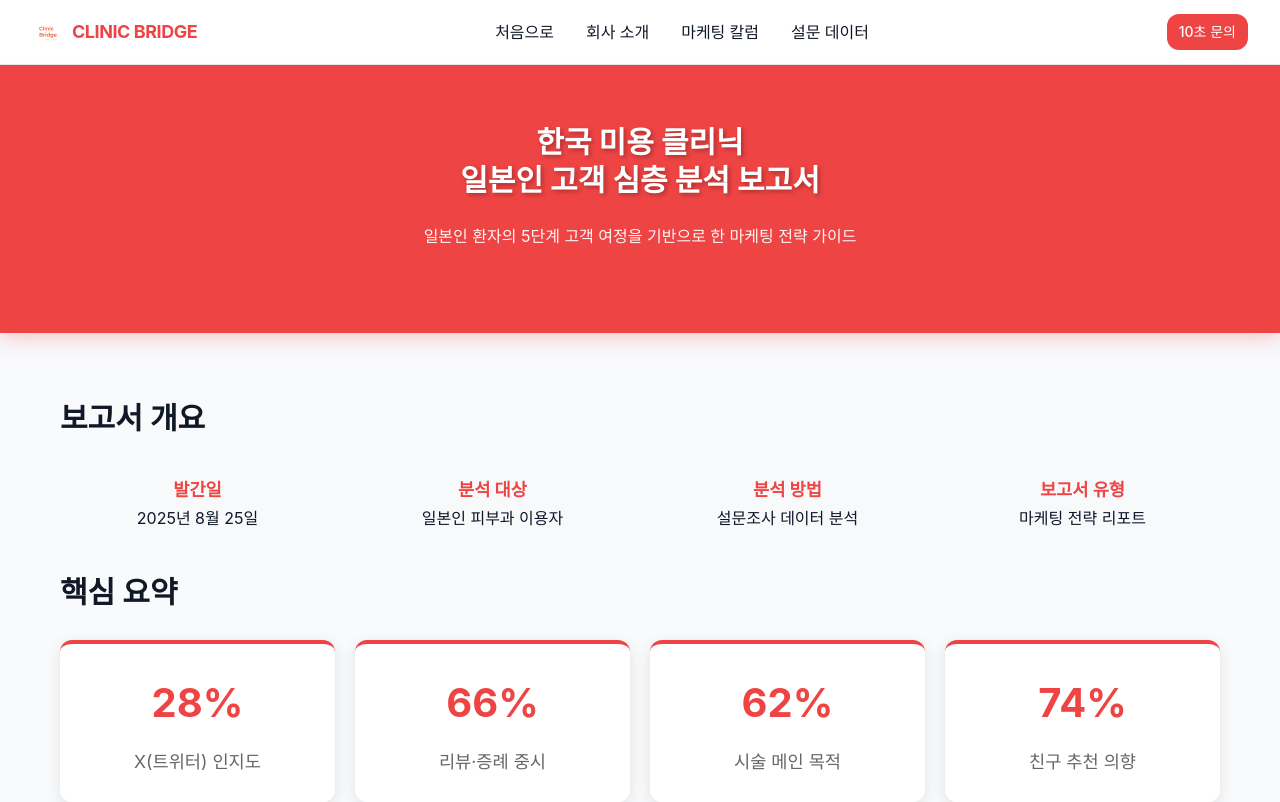
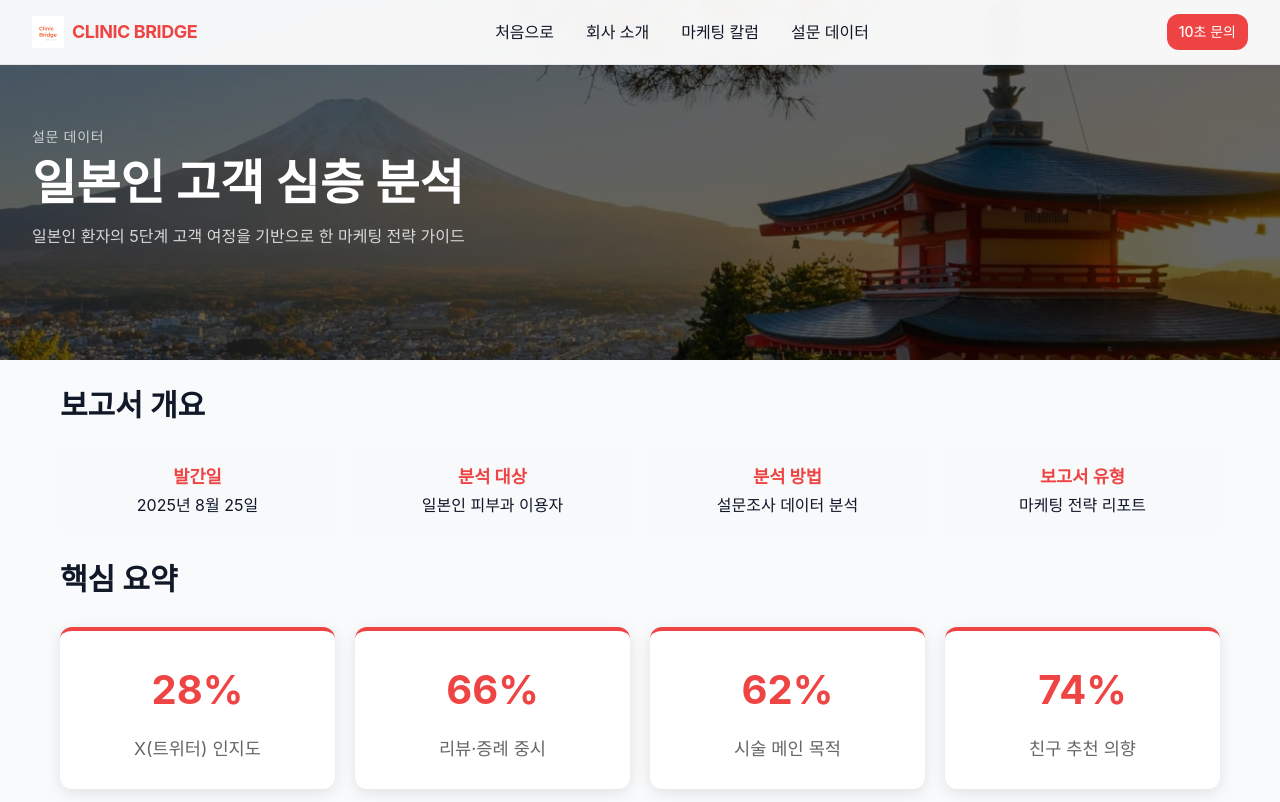
Before and after one commit to hckang2000/marketing, a Next.js app: page /data in a window 1280 px wide. Shown: the top 802 px of the page. Built offline with nearby package versions, Linux system fonts and the light colour scheme; no server answers; a web font is replaced by a local one.

Commit message:
feat: 서브페이지에 PageHero 컴포넌트 추가 (회사소개/블로그/설문데이터)

```diff
--- a/src/app/about/page.tsx
+++ b/src/app/about/page.tsx
@@ -7,32 +7,18 @@ import { Card, CardContent, CardHeader, CardTitle } from "@/components/common/Ca
 import { Button } from "@/components/common/Button"
 import { useContact } from "@/components/providers/ContactProvider"
 import { TeamIntroduction } from "@/components/sections/TeamIntroduction"
-
-
+import { PageHero } from "@/components/common/PageHero"
 
 export default function AboutPage() {
   const { openContact } = useContact()
 
   return (
     <div className="min-h-screen bg-gray-50">
-      <Container>
-        <div className="py-16">
-          {/* Header */}
-          <motion.div
-            initial={{ opacity: 0, y: 20 }}
-            animate={{ opacity: 1, y: 0 }}
-            transition={{ duration: 0.6 }}
-            className="text-center mb-16"
-          >
-            <h1 className="text-3xl font-bold text-gray-900 mb-4">
-              회사 소개
-            </h1>
-            <p className="text-base text-gray-600 max-w-2xl mx-auto">
-              클리닉브릿지는 일본 대상<br className="sm:hidden" /> 병원 마케팅 전문 회사입니다
-            </p>
-          </motion.div>
-        </div>
-      </Container>
+      <PageHero
+        category="회사 소개"
+        title="클리닉브릿지 소개"
+        subtitle="일본 대상 병원 마케팅 전문 회사"
+      />
 
       {/* Team Introduction */}
       <TeamIntroduction />
--- a/src/app/blog/page.tsx
+++ b/src/app/blog/page.tsx
@@ -7,6 +7,7 @@ import toast from "react-hot-toast"
 import { Container } from "@/components/common/Container"
 import { Card, CardContent, CardHeader, CardTitle } from "@/components/common/Card"
 import { getAllBlogPosts } from "@/data/blogPosts"
+import { PageHero } from "@/components/common/PageHero"
 
 const blogPosts = getAllBlogPosts()
 
@@ -48,22 +49,13 @@ export default function BlogPage() {
   }
   return (
     <div className="min-h-screen bg-gray-50">
+      <PageHero
+        category="마케팅 칼럼"
+        title="마케팅 칼럼"
+        subtitle="병원 마케팅에 대한 생각을 공유합니다"
+      />
       <Container>
         <div className="py-16">
-          {/* Header */}
-          <motion.div
-            initial={{ opacity: 0, y: 20 }}
-            animate={{ opacity: 1, y: 0 }}
-            transition={{ duration: 0.6 }}
-            className="text-center mb-12"
-          >
-            <h1 className="text-3xl font-bold text-gray-900 mb-4">
-              마케팅 칼럼
-            </h1>
-            <p className="text-base text-gray-600 max-w-2xl mx-auto">
-              병원 마케팅에 대한 생각을 공유합니다
-            </p>
-          </motion.div>
 
           {/* Blog Posts Grid */}
           <div className="grid grid-cols-1 md:grid-cols-2 lg:grid-cols-3 gap-8">
--- a/src/app/data/page.tsx
+++ b/src/app/data/page.tsx
@@ -2,53 +2,16 @@
 
 import { motion } from "framer-motion"
 import { ContentGate } from "@/components/columns/ContentGate"
+import { PageHero } from "@/components/common/PageHero"
 
 export default function DataPage() {
   return (
     <div className="data-page">
-      {/* Header */}
-      <motion.header
-        initial={{ opacity: 0, y: 20 }}
-        animate={{ opacity: 1, y: 0 }}
-        transition={{ duration: 0.6 }}
-        className="report-header"
-        style={{
-          background: '#EF4444',
-          color: 'white',
-          padding: '60px 0',
-          textAlign: 'center',
-          boxShadow: '0 4px 20px rgba(239, 68, 68, 0.3)',
-          marginBottom: '40px',
-          width: '100%',
-          position: 'relative'
-        }}
-      >
-        <div className="container">
-          {/* Mobile Title */}
-          <h1 className="text-3xl font-bold text-white mb-4 md:mb-6 leading-tight lg:hidden" style={{ textShadow: '2px 2px 4px rgba(0,0,0,0.3)' }}>
-            한국 미용 클리닉<br/>
-            일본인 고객<br/>
-            심층 분석 보고서
-          </h1>
-
-          {/* Desktop Title */}
-          <h1 className="hidden lg:block text-3xl font-bold text-white mb-6 leading-tight" style={{ textShadow: '2px 2px 4px rgba(0,0,0,0.3)' }}>
-            한국 미용 클리닉<br/>
-            일본인 고객 심층 분석 보고서
-          </h1>
-
-          {/* Mobile Description */}
-          <p className="text-base text-white mb-4 md:mb-6 max-w-2xl mx-auto leading-relaxed lg:hidden" style={{ opacity: '0.95' }}>
-            일본인 환자의 5단계 고객 여정을<br/>
-            기반으로 한 마케팅 전략 가이드
-          </p>
-
-          {/* Desktop Description */}
-          <p className="hidden lg:block text-base text-white mb-6 max-w-3xl mx-auto leading-relaxed" style={{ opacity: '0.95' }}>
-            일본인 환자의 5단계 고객 여정을 기반으로 한 마케팅 전략 가이드
-          </p>
-        </div>
-      </motion.header>
+      <PageHero
+        category="설문 데이터"
+        title="일본인 고객 심층 분석"
+        subtitle="일본인 환자의 5단계 고객 여정을 기반으로 한 마케팅 전략 가이드"
+      />
 
       <div className="container">
         {/* Meta Info */}
--- /dev/null
+++ b/src/components/common/PageHero.tsx
@@ -0,0 +1,51 @@
+import Image from "next/image"
+import { Container } from "@/components/common/Container"
+
+interface PageHeroProps {
+  category: string
+  title: string
+  subtitle?: string
+  image?: string
+}
+
+export function PageHero({
+  category,
+  title,
+  subtitle,
+  image = "/images/hero-desktop.jpg",
+}: PageHeroProps) {
+  return (
+    <section className="relative overflow-hidden -mt-16">
+      {/* Background Image */}
+      <div className="absolute inset-0">
+        <Image
+          src={image}
+          alt={title}
+          fill
+          className="object-cover"
+          priority
+          sizes="100vw"
+        />
+      </div>
+
+      {/* Overlay */}
+      <div className="absolute inset-0 bg-black/60" />
+
+      <Container>
+        <div className="relative z-10 min-h-[360px] flex flex-col justify-center pt-16 pb-12">
+          <p className="text-white/70 text-sm font-medium mb-3 tracking-wider uppercase">
+            {category}
+          </p>
+          <h1 className="text-4xl lg:text-5xl font-bold text-white mb-4 leading-tight">
+            {title}
+          </h1>
+          {subtitle && (
+            <p className="text-white/80 text-base leading-relaxed">
+              {subtitle}
+            </p>
+          )}
+        </div>
+      </Container>
+    </section>
+  )
+}
```
